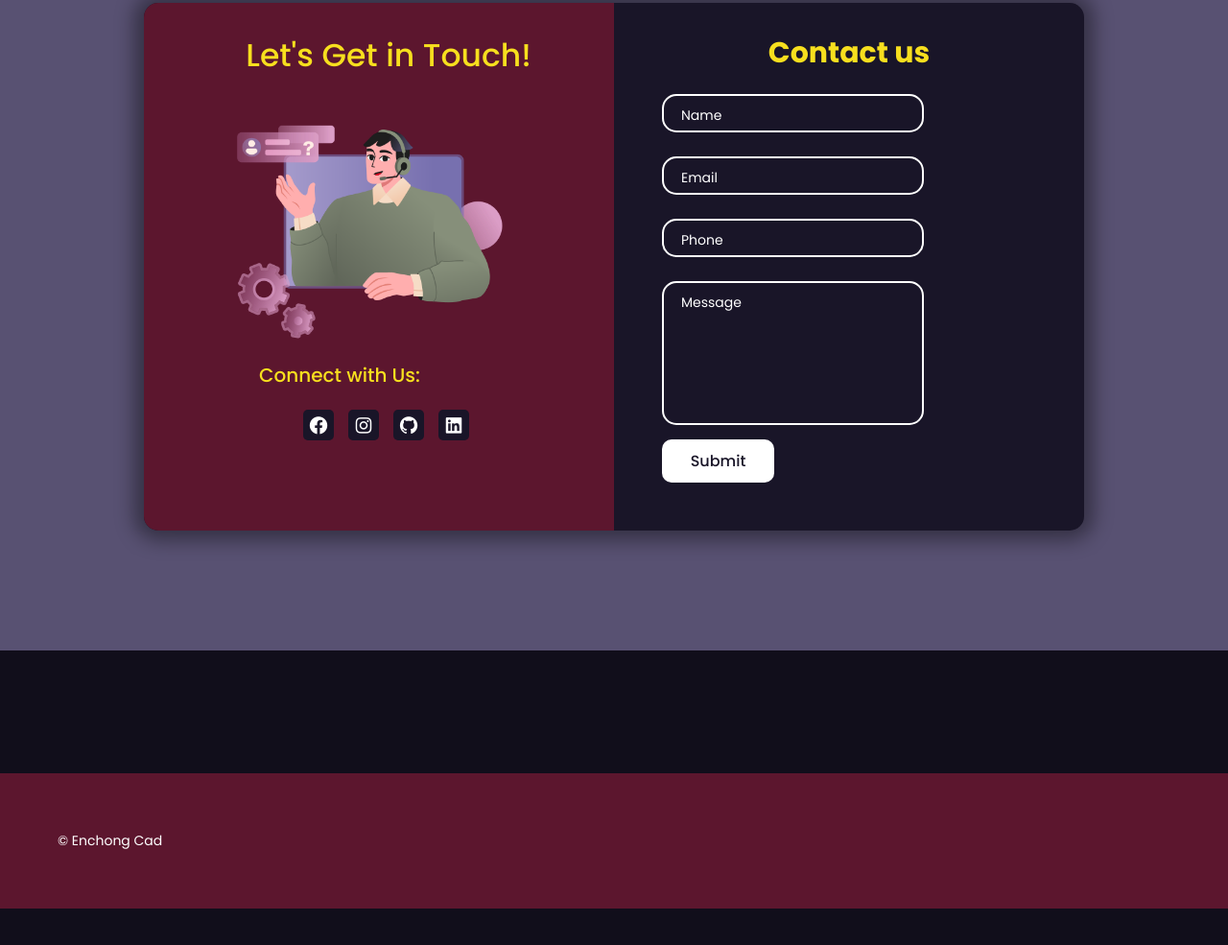
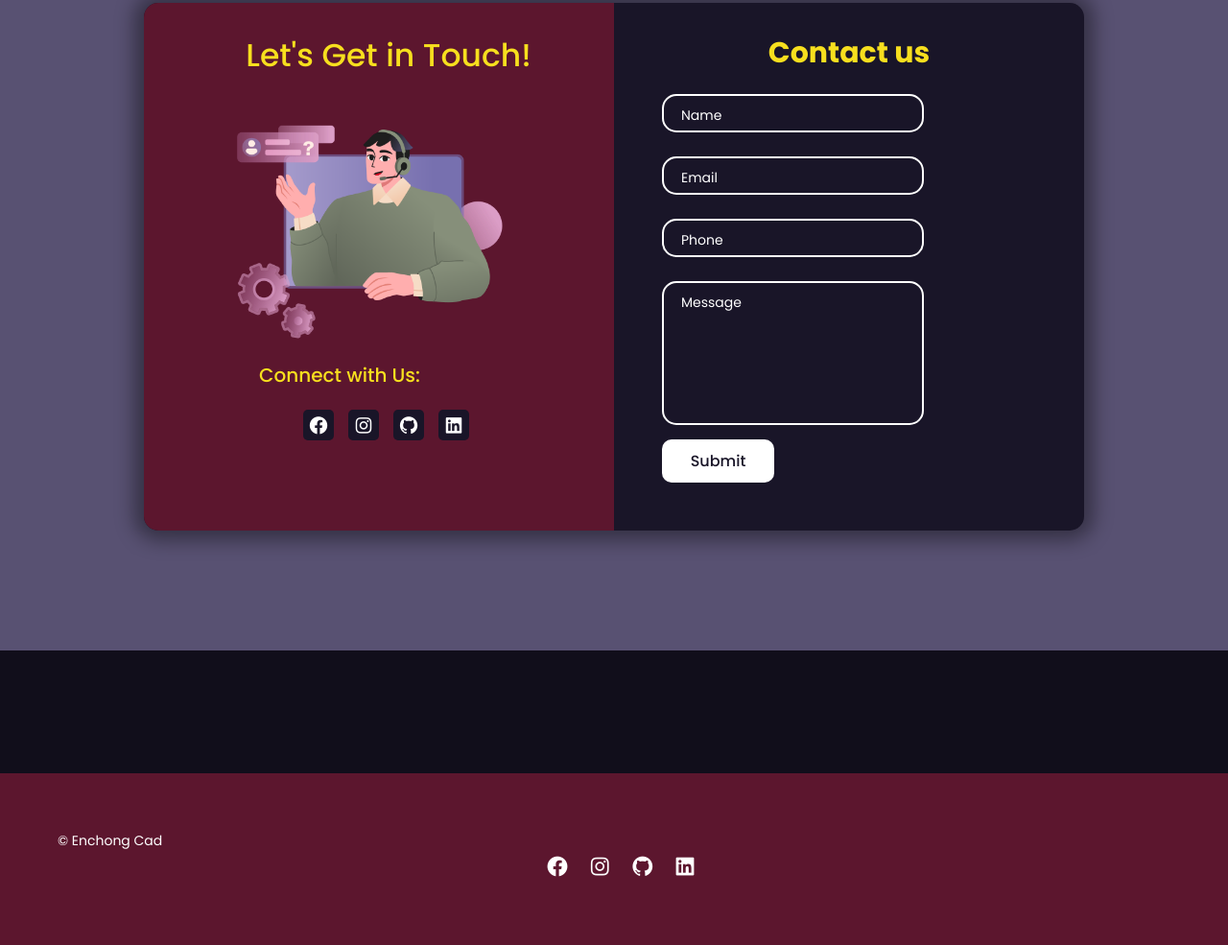
Before and after one commit to enchong06/portfolioMain, a website: page index.html in a window 1280 px wide. Shown: the part 4825-5810 px from the top of the page at 96% size. Before the commit the page ends 5772 px from the top, so only its background shows below. Drawn offline with nearby package versions, Linux system fonts and the light colour scheme.

Commit message:
Add files via upload

```diff
--- a/index.html
+++ b/index.html
@@ -6,6 +6,7 @@
     <title>Enchong Works</title>
     <link rel="stylesheet" href="style.css">
     <link href='https://unpkg.com/boxicons@2.1.4/css/boxicons.min.css' rel='stylesheet'>
+    <link rel="stylesheet" href="responsive.css">
 
     <!--FONTS-->
     <link rel="preconnect" href="https://fonts.googleapis.com">
@@ -38,7 +39,7 @@
       <div class="cspace">
       <h4 class="crtvs">CREATIVE<br><span>SPACE</span></h4>
       <h4 class="junior">A Junior<br><span>Web Designer</span></h4>
-     </div>
+      </div>
      <div class="right">
       <img src="Enchong Photoshoot.png">
      </div>
@@ -57,7 +58,7 @@
     </div>
    </div>
 
-
+   <!-- EXPERIENCE AND SKILL -->
    <div class="skill">
     <h4 class="exptitle"> Experience and Skill </h4>
       <div class="skill-item">
@@ -88,6 +89,7 @@
       </div>
     </div>
 
+    <!-- SKILLS -->
   <section class="frontend-container">
     <div class="frontend">
       <div class="frontend-detail">
@@ -236,6 +238,14 @@
       <div class="footer-text">
         <p>&copy; Enchong Cad</p>
       </div>
+      <div class="socmed-links">
+        <ul>
+          <li><a href="#"><i class='bx bxl-facebook-circle' style='color:#ffffff'></i></a></li>
+          <li><a href="#"><i class='bx bxl-instagram'style='color:#ffffff'></i></a></li>
+          <li><a href="#"><i class='bx bxl-github'style='color:#ffffff'></i></a></li>
+          <li><a href="#"><i class='bx bxl-linkedin-square' style='color:#ffffff' ></i></a></li>
+        </ul>
+      </div>
     </div>
   </footer>
 </body>
```
